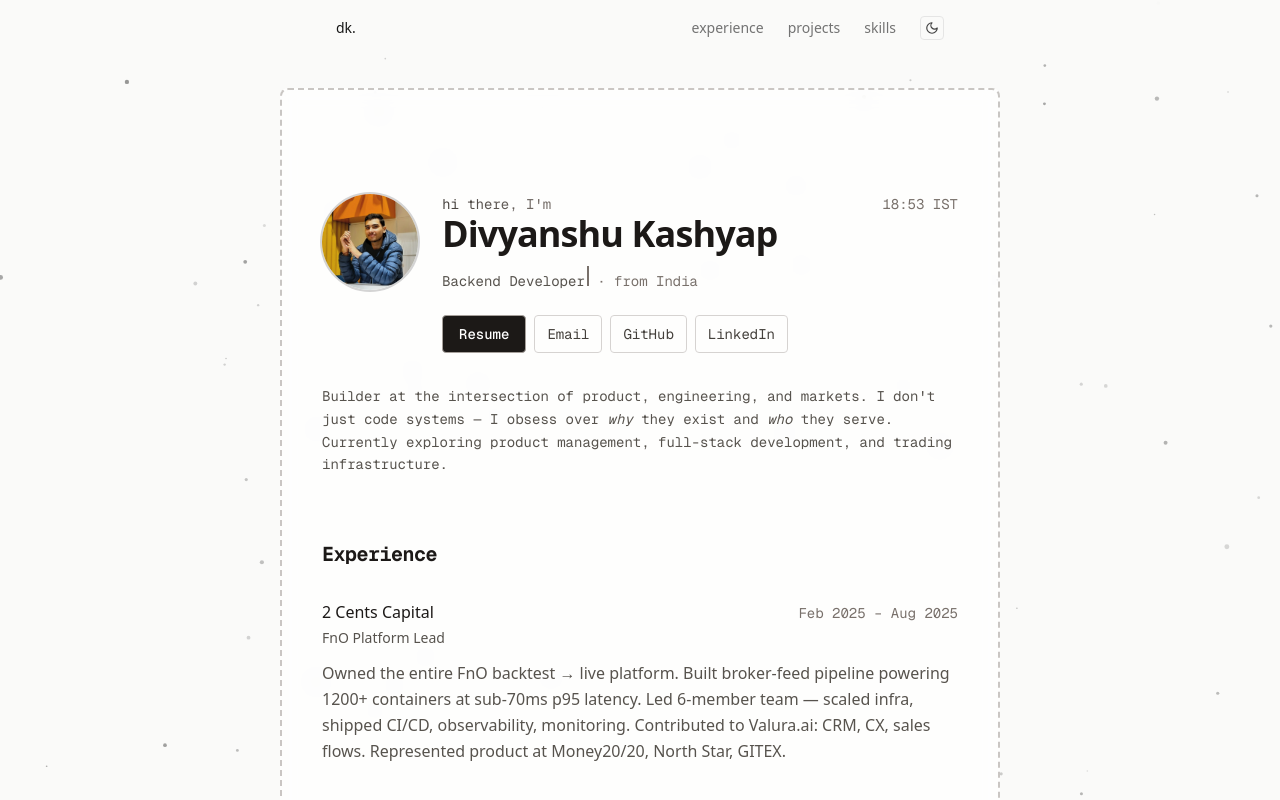
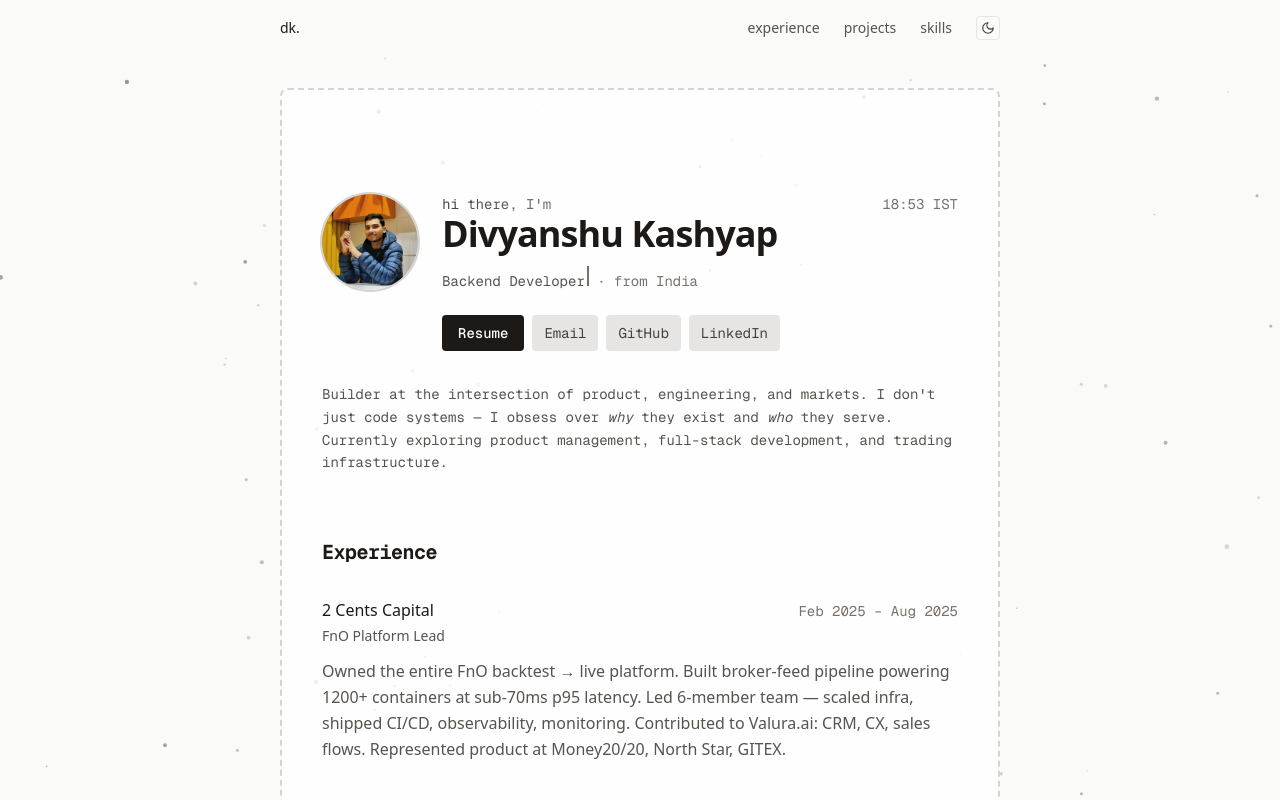
Before and after one commit to HumanOP/portfolio_website, a Next.js app in the folder app/: page / in a window 1280 px wide. Shown: the top 800 px of the page. Built offline with nearby package versions, Linux system fonts and the light colour scheme.

Commit message:
style: fix nav alignment, light mode card bg, remove button borders

```diff
--- a/app/src/app/page.tsx
+++ b/app/src/app/page.tsx
@@ -19,7 +19,7 @@ export default function Home() {
 
       {/* Dashed border frame container */}
       <div className="relative z-10 mx-auto max-w-3xl px-4 py-8 md:px-6">
-        <div className="rounded-lg border-2 border-dashed border-stone-400/60 bg-white/70 p-6 backdrop-blur-sm md:p-10 dark:border-neutral-600 dark:bg-neutral-950/70">
+        <div className="rounded-lg border-2 border-dashed border-stone-300 bg-white/80 p-6 md:p-10 dark:border-neutral-700 dark:bg-neutral-900/80">
           <main id="main-content" className="mx-auto max-w-2xl">
             {/* Hero Section */}
             <div className="animate-fade-in">
--- a/app/src/components/layout/Nav.tsx
+++ b/app/src/components/layout/Nav.tsx
@@ -9,10 +9,10 @@ const navLinks = [
 
 export function Nav() {
     return (
-        <nav className="mx-auto flex w-full max-w-2xl items-center justify-between px-6 py-4 text-sm text-neutral-500 md:px-8 dark:text-neutral-400">
+        <nav className="mx-auto flex w-full max-w-3xl items-center justify-between px-4 py-4 text-sm text-muted-foreground md:px-6">
             <Link
                 href="#"
-                className="font-medium text-neutral-900 dark:text-neutral-100"
+                className="font-medium text-foreground transition-colors hover:text-stone-600 dark:hover:text-neutral-300"
                 aria-label="Scroll to top"
             >
                 dk.
--- a/app/src/components/sections/HeroSection.tsx
+++ b/app/src/components/sections/HeroSection.tsx
@@ -156,13 +156,13 @@ export function HeroSection() {
                             href="https://drive.google.com/file/d/YOUR_RESUME_ID/view"
                             target="_blank"
                             rel="noopener noreferrer"
-                            className="rounded border border-stone-400 bg-stone-900 px-4 py-2 font-mono text-sm font-medium text-white transition-all hover:bg-stone-800 dark:border-neutral-700 dark:bg-neutral-100 dark:text-neutral-900 dark:hover:bg-neutral-200"
+                            className="rounded bg-stone-900 px-4 py-2 font-mono text-sm font-medium text-white transition-all hover:bg-stone-700 dark:bg-neutral-100 dark:text-neutral-900 dark:hover:bg-neutral-300"
                         >
                             Resume
                         </a>
                         <a
                             href="mailto:divyanshu_k@me.iitr.ac.in"
-                            className="rounded border border-stone-300 px-3 py-2 font-mono text-sm text-stone-700 transition-all hover:border-stone-400 hover:bg-stone-100 dark:border-neutral-700 dark:text-neutral-400 dark:hover:border-neutral-600 dark:hover:bg-neutral-800"
+                            className="rounded bg-stone-200 px-3 py-2 font-mono text-sm text-stone-700 transition-all hover:bg-stone-300 dark:bg-neutral-800 dark:text-neutral-300 dark:hover:bg-neutral-700"
                         >
                             Email
                         </a>
@@ -170,7 +170,7 @@ export function HeroSection() {
                             href="https://github.com/HumanOP"
                             target="_blank"
                             rel="noopener noreferrer"
-                            className="rounded border border-stone-300 px-3 py-2 font-mono text-sm text-stone-700 transition-all hover:border-stone-400 hover:bg-stone-100 dark:border-neutral-700 dark:text-neutral-400 dark:hover:border-neutral-600 dark:hover:bg-neutral-800"
+                            className="rounded bg-stone-200 px-3 py-2 font-mono text-sm text-stone-700 transition-all hover:bg-stone-300 dark:bg-neutral-800 dark:text-neutral-300 dark:hover:bg-neutral-700"
                         >
                             GitHub
                         </a>
@@ -178,7 +178,7 @@ export function HeroSection() {
                             href="https://www.linkedin.com/in/divyanshu-k/"
                             target="_blank"
                             rel="noopener noreferrer"
-                            className="rounded border border-stone-300 px-3 py-2 font-mono text-sm text-stone-700 transition-all hover:border-stone-400 hover:bg-stone-100 dark:border-neutral-700 dark:text-neutral-400 dark:hover:border-neutral-600 dark:hover:bg-neutral-800"
+                            className="rounded bg-stone-200 px-3 py-2 font-mono text-sm text-stone-700 transition-all hover:bg-stone-300 dark:bg-neutral-800 dark:text-neutral-300 dark:hover:bg-neutral-700"
                         >
                             LinkedIn
                         </a>
--- a/app/src/components/sections/SkillsSection.tsx
+++ b/app/src/components/sections/SkillsSection.tsx
@@ -38,7 +38,7 @@ export function SkillsSection() {
                             {group.skills.map((skill) => (
                                 <span
                                     key={skill}
-                                    className="cursor-default rounded border border-stone-300 bg-stone-100 px-3 py-1.5 font-mono text-sm text-stone-700 transition-all hover:border-stone-500 hover:bg-stone-200 dark:border-neutral-700 dark:bg-neutral-800/50 dark:text-neutral-300 dark:hover:border-neutral-500 dark:hover:bg-neutral-800"
+                                    className="cursor-default rounded bg-stone-200 px-3 py-1.5 font-mono text-sm text-stone-700 transition-all hover:bg-stone-300 dark:bg-neutral-800 dark:text-neutral-300 dark:hover:bg-neutral-700"
                                 >
                                     {skill}
                                 </span>
```
